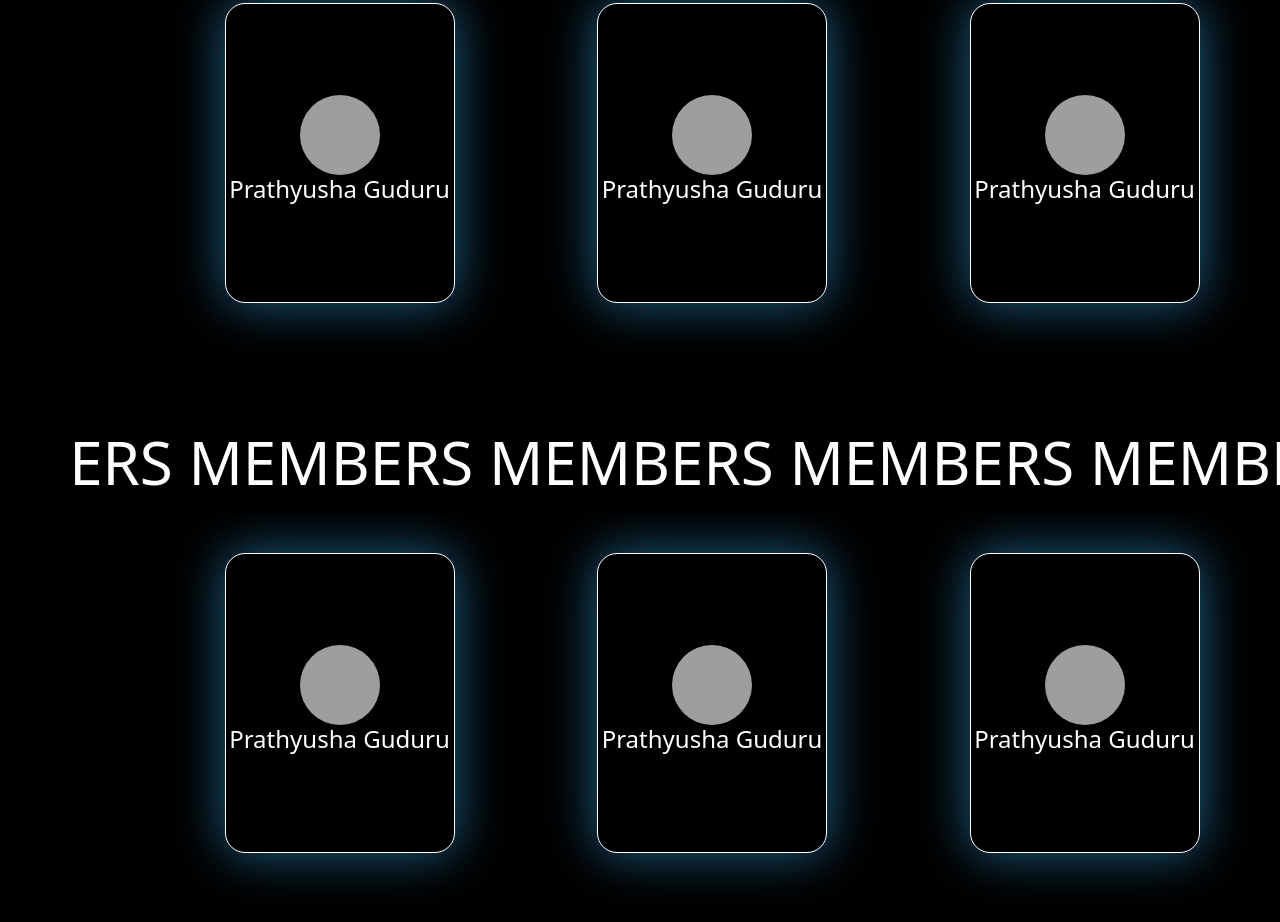
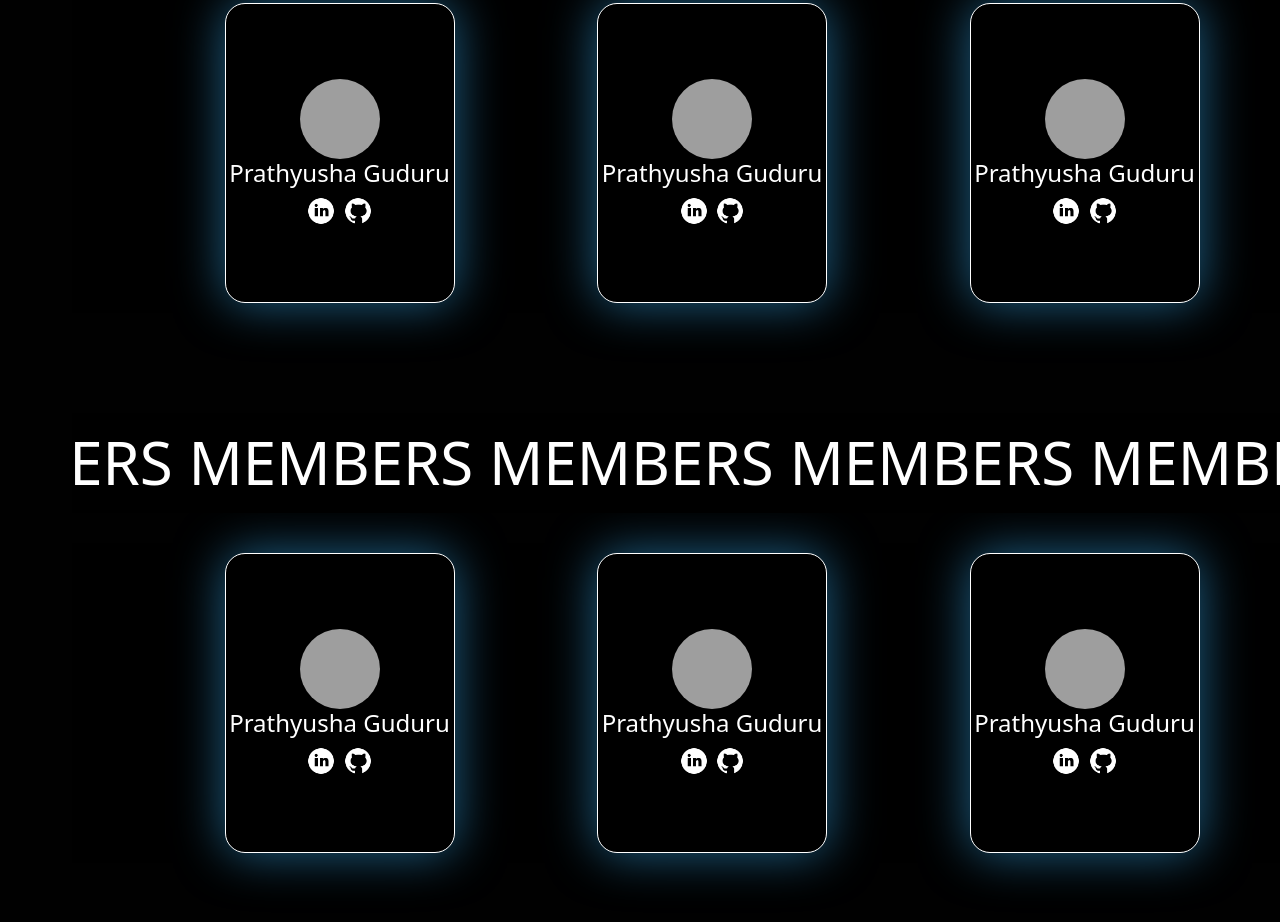
Before and after one commit to subrabala/NTL, a plain HTML site: page norman.html in a window 1280 px wide. Shown: the part 304-1226 px from the top of the page. Drawn offline with nearby package versions, Linux system fonts and the light colour scheme; grey boxes are pictures that could not be loaded.

Commit message:
Card changes
added hover effect to the cards
added icons to the profile

```diff
--- a/norman.html
+++ b/norman.html
@@ -41,6 +41,7 @@
                             </h1>
                         </div> -->
                         <div class="m-scroll">
+
                             <div class="m-scroll__title">
                               <div>
 
@@ -76,14 +77,26 @@
                             <div class="cards_lab">
                                 <img src="./assets/people.png" class="image">
                                 <h4>Prathyusha Guduru</h4>
+                                <div class="icons">
+                                    <img src="images/linkedin.png" alt="">
+                                    <img src="images/github.png" alt="">
+                                </div>
                             </div>
                             <div class="cards_lab">
                                 <img src="./assets/people.png" class="image">
                                 <h4>Prathyusha Guduru</h4>
+                                <div class="icons">
+                                    <img src="images/linkedin.png" alt="">
+                                    <img src="images/github.png" alt="">
+                                </div>
                             </div>
                             <div class="cards_lab">
                                 <img src="./assets/people.png" class="image">
                                 <h4>Prathyusha Guduru</h4>
+                                <div class="icons">
+                                    <img src="images/linkedin.png" alt="">
+                                    <img src="images/github.png" alt="">
+                                </div>
                             </div>
                     </div>
                     <div class="members">
@@ -121,14 +134,26 @@
                             <div class="cards_lab">
                                 <img src="./assets/people.png" class="image">
                                 <h4>Prathyusha Guduru</h4>
+                                <div class="icons">
+                                    <img src="images/linkedin.png" alt="">
+                                    <img src="images/github.png" alt="">
+                                </div>
                             </div>
                             <div class="cards_lab">
                                 <img src="./assets/people.png" class="image">
                                 <h4>Prathyusha Guduru</h4>
+                                <div class="icons">
+                                    <img src="images/linkedin.png" alt="">
+                                    <img src="images/github.png" alt="">
+                                </div>
                             </div>
                             <div class="cards_lab">
                                 <img src="./assets/people.png" class="image">
                                 <h4>Prathyusha Guduru</h4>
+                                <div class="icons">
+                                    <img src="images/linkedin.png" alt="">
+                                    <img src="images/github.png" alt="">
+                                </div>
                             </div>
                     </div>
 
--- a/style.css
+++ b/style.css
@@ -230,6 +230,16 @@ color: #f2f2f2db;
 #people{
     padding: 60px;
 }
+/* cards  */
+.icons img{
+    height: 32px;
+    width: 32px;
+    transition: all 0.2s;
+
+}
+.icons img:hover{
+    transform: scale(1.3);
+}
 .card_lab{
     width: 100vw;
     padding: 10px;
@@ -252,7 +262,14 @@ color: #f2f2f2db;
     align-items: center;
     color: white;
     border: 1px solid white;
+    transition: all 0.3s;
+    cursor: pointer;
 
+}
+.cards_lab:hover{
+    background-color: #29B2FF;
+    color: white;
+    transform: scale(1.1);
 }
 .image{
     width: 80px;
```
Also changed, not shown: images/github.png (added), images/linkedin.png (added).
